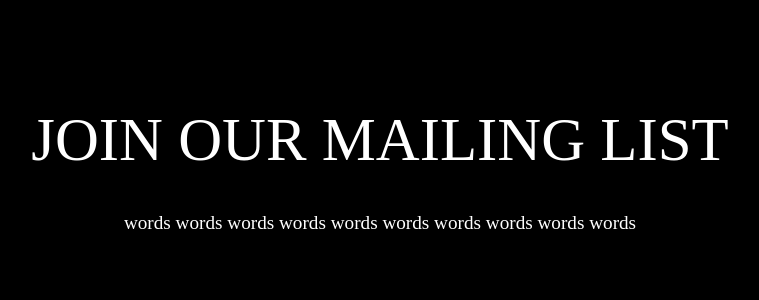
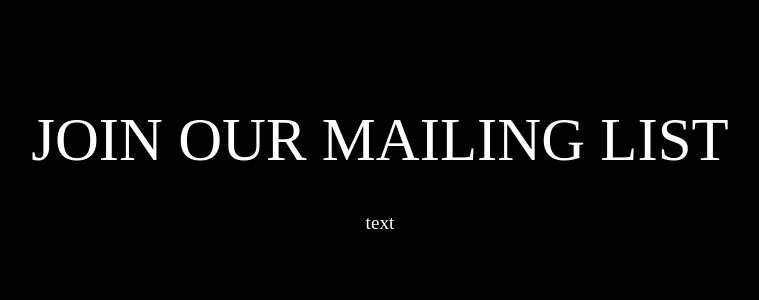
Before and after one commit to zoeyi1/class-five, a Django app: page /classfive/subscribe in a window 1280 px wide. Shown: the part 88-388 px from the top of the page, without its empty margins (260-1019 px from the left). Run offline with Django 4.2, Linux system fonts and the light colour scheme; some web fonts are replaced.

Commit message:
changed subscribe.html

```diff
--- a/djangoProject/classfive/templates/classfive/subscribe.html
+++ b/djangoProject/classfive/templates/classfive/subscribe.html
@@ -86,7 +86,7 @@
         </nav>
         <div class = "subscribe">
           <div class = "subscribe-header">JOIN OUR MAILING LIST</div>
-          <div class = "subscribe-text">words words words words words words words words words words</div>
+          <div class = "subscribe-text">text</div>
         </div>
     </div>
 </body>
```
